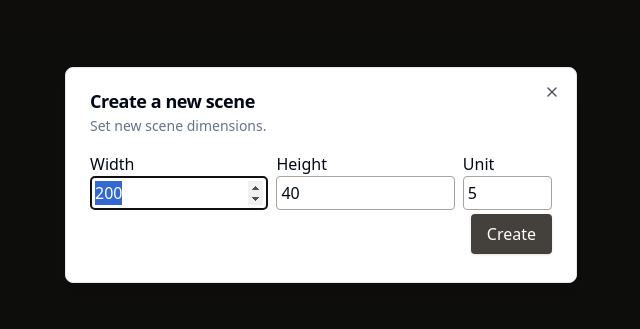
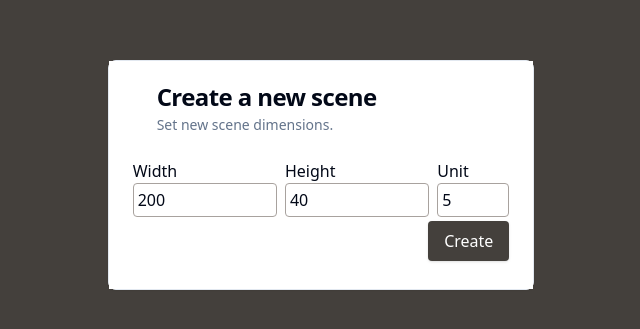
Before and after one commit to abdessamad-zgor/drawbit, a React (Vite) app: page /new in a window 1280 px wide. Shown: the part 225-554 px from the top of the page, without its empty margins (319-959 px from the left). Built offline with nearby package versions, Linux system fonts and the light colour scheme.

Commit message:
wierd drawing/zomm bug

```diff
--- a/src/components/Scene.tsx
+++ b/src/components/Scene.tsx
@@ -8,8 +8,8 @@ function Scene() {
   const { frames, addFrame, deleteFrame, duplicateFrame, zoom, unit, dimensions } = useScene()
   let [sceneWidth, sceneHeight] = [(zoom * unit / 100) * dimensions[0], (zoom * unit / 100) * dimensions[1]]
   return (
-    <div id="scene" className='flex flex-col h-[80vh]'>
-      <div style={{ width: `${sceneWidth + 50}px`, height: `${sceneHeight + 50}px` }} className='mx-4 flex flex-row justify-center items-center'>
+    <div id="scene" className='flex flex-col h-[80vh] m-auto'>
+      <div style={{ width: `${sceneWidth + 50}px`, height: `${sceneHeight + 50}px` }} className='mx-4'>
         {
           frames.length == 0 ?
             <div className='flex flex-row justify-end p-px gap-3 frame-actions'>
@@ -19,11 +19,11 @@ function Scene() {
             </div> :
             frames.map(
               (f, i) =>
-                <div className='' key={f.id}>
-                  <div className='flex flex-col m-4'>
+                <div className='flex flex-row justify-center items-center m-auto' key={f.id}>
+                  <div className='flex flex-col m-auto'>
                     <Frame frame={f.data} id={f.id} index={i} />
                     {/* FrameActions Component */}
-                    <div className='flex flex-row justify-end p-px gap-3 frame-actions '>
+                    <div className='flex flex-row justify-end p-px gap-3 frame-actions'>
                       <button className='bg-stone-200 text-center text-3xl font-bold' onClick={() => duplicateFrame(i)} >
                         <img src={DuplicateIcon} className='w-[1em] h-[1em]' />
                       </button>
--- a/src/hooks/frame.ts
+++ b/src/hooks/frame.ts
@@ -4,7 +4,7 @@ import { getId } from "@/lib/utils";
 import useScene from "./scene";
 
 function rmMod(x: number, mod: number) {
-  return Math.round(x) - Math.round(x) % mod
+  return Math.floor(x) - Math.floor(x) % mod
 }
 
 const useFrameDraw = (index: number, frame: FrameData) => {
@@ -20,7 +20,7 @@ const useFrameDraw = (index: number, frame: FrameData) => {
   }, [canvasRef.current]);
 
   useEffect(() => {
-    setZoomedUnit(Math.round(unit * (zoom / 100)));
+    setZoomedUnit(Math.floor(unit * (zoom / 100)));
   }, [zoom])
 
   useEffect(() => {
@@ -46,9 +46,9 @@ const useFrameDraw = (index: number, frame: FrameData) => {
       canvasContext.clearRect(x, y, zoomedUnit * (strokeSize), zoomedUnit * (strokeSize))
     }
 
-    let [xInd, yInd] = [Math.ceil(x / zoomedUnit), Math.ceil(y / zoomedUnit)];
+    let [xInd, yInd] = [Math.floor(x / zoomedUnit), Math.floor(y / zoomedUnit)];
     setFrame(index, [xInd, yInd])
-  }, [setIsStroke, setFrame, index, zoomedUnit, color, strokeSize])
+  }, [setIsStroke, setFrame, index, zoom, zoomedUnit, color, strokeSize])
 
   // end a stroke
   const onMouseUp: MouseEventHandler<HTMLDivElement> = (e) => setIsStroke(false)
@@ -70,10 +70,10 @@ const useFrameDraw = (index: number, frame: FrameData) => {
         canvasContext.clearRect(x, y, zoomedUnit * (strokeSize), zoomedUnit * (strokeSize))
       }
 
-      let [xInd, yInd] = [Math.ceil(x / zoomedUnit), Math.ceil(y / zoomedUnit)];
+      let [xInd, yInd] = [Math.floor(x / zoomedUnit), Math.floor(y / zoomedUnit)];
       setFrame(index, [xInd, yInd])
     }
-  }, [isStroke, setFrame, index, zoomedUnit, color, strokeSize])
+  }, [isStroke, setFrame, index, zoom, zoomedUnit, color, strokeSize])
 
   const drawFrame = useCallback((data: FrameData) => {
     let context = canvasRef.current.getContext("2d");
@@ -86,7 +86,7 @@ const useFrameDraw = (index: number, frame: FrameData) => {
         }
       }
     }
-  }, [demX, demY, zoomedUnit])
+  }, [demX, demY, zoomedUnit, zoom])
 
   return {
     startStroke: onMouseDown,
--- a/src/views/Editor.tsx
+++ b/src/views/Editor.tsx
@@ -8,7 +8,7 @@ function Editor() {
   return (
     <div className='relative w-full h-[100vh] bg-stone-200 flex flex-col justify-between items-center overflow-hidden'>
       <EditorBar />
-      <div className='w-full overflow-scroll '>
+      <div className='w-full flex overflow-scroll justify-center px-12'>
         <Scene />
       </div>
       <Toolbar />
--- a/src/views/New.tsx
+++ b/src/views/New.tsx
@@ -1,18 +1,17 @@
-import { DialogHeader } from '@/components/ui/dialog'
 import useScene from '@/hooks/scene'
-import { Dialog, DialogContent, DialogDescription, DialogTitle } from '@/components/ui/dialog'
+import { Card, CardContent, CardHeader, CardDescription, CardTitle } from '@/components/ui/card'
 import React from 'react'
 
 function New() {
   const { createNewScene, onDimensionsChange, onUnitChange, newDimensions, newUnit } = useScene()
   return (
-    <div className='w-full min-h-screen bg-stone-700'>
-      <Dialog defaultOpen={true} >
-        <DialogContent className='w-8/12 bg-white'>
-          <DialogHeader>
-            <DialogTitle>Create a new scene</DialogTitle>
-            <DialogDescription>Set new scene dimensions.</DialogDescription>
-          </DialogHeader>
+    <div className='w-full min-h-screen flex flex-col items-center justify-center bg-stone-700'>
+      <Card className='w-4/12' >
+        <CardContent className=' bg-white'>
+          <CardHeader>
+            <CardTitle>Create a new scene</CardTitle>
+            <CardDescription>Set new scene dimensions.</CardDescription>
+          </CardHeader>
           <form className='w-full' onSubmit={createNewScene}>
             <div className='flex w-full gap-2'>
               <div className='w-2/5 flex flex-col'>
@@ -32,8 +31,8 @@ function New() {
               <button type='submit' className='px-4 py-2 shadow bg-stone-700 text-white rounded'>Create</button>
             </div>
           </form>
-        </DialogContent>
-      </Dialog>
+        </CardContent>
+      </Card>
     </div>
   )
 }
```
